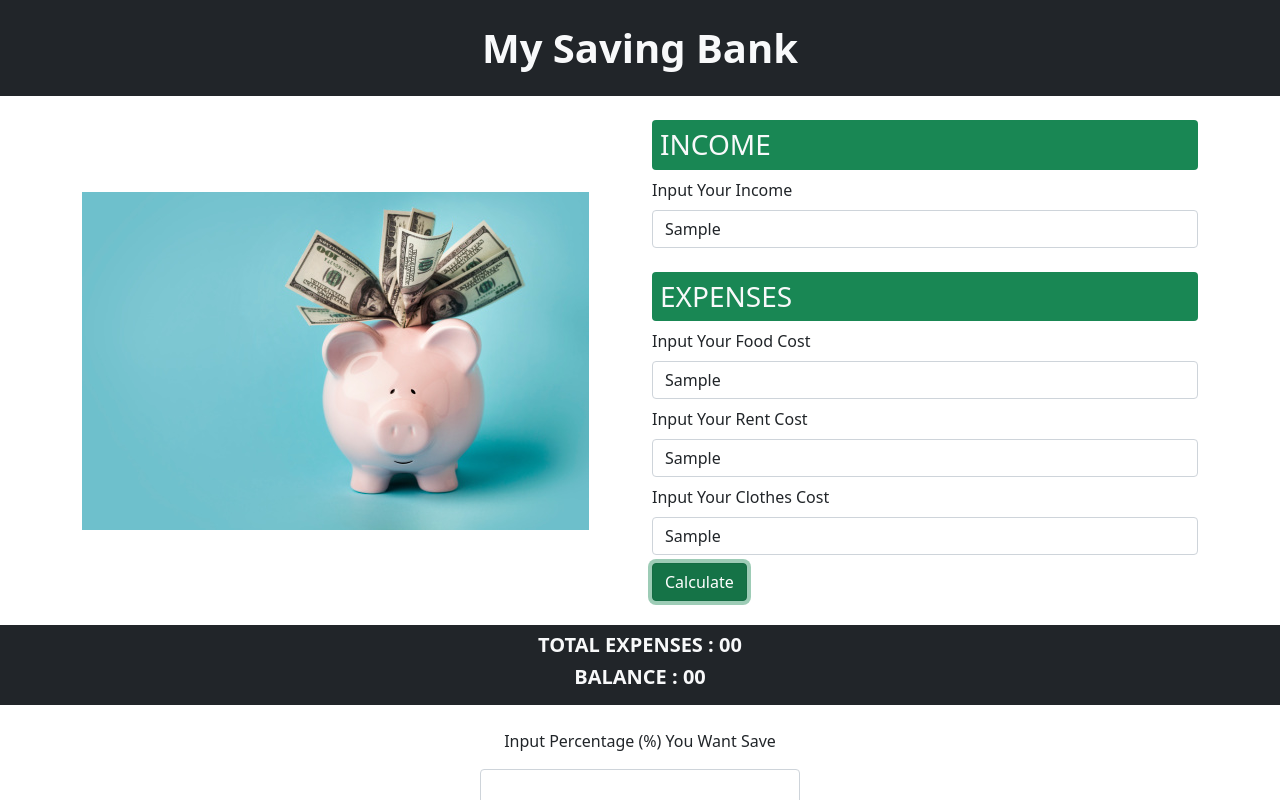
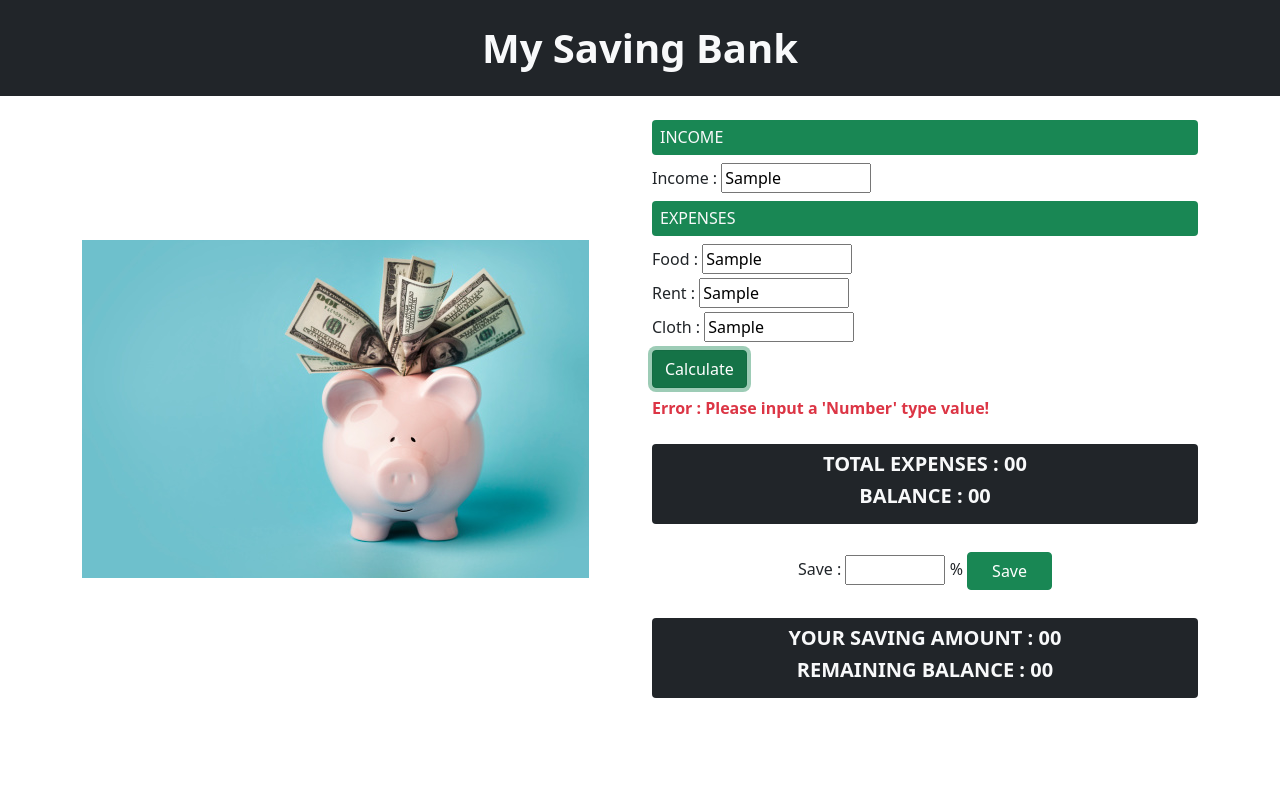
Before and after one commit to hrz07/money-master, a plain HTML site: page index.html in a window 1280 px wide. Both pictures are taken after typing "Sample", "Sample", "Sample", "Sample" into the empty fields and a click on the button "Calculate". Shown: the top 800 px of the page. Drawn offline with nearby package versions, Linux system fonts and the light colour scheme.

Commit message:
error handling message done

```diff
--- a/index.html
+++ b/index.html
@@ -2,19 +2,18 @@
 <html lang="en">
 
 <head>
-    <meta charset="UTF-8">
-    <meta http-equiv="X-UA-Compatible" content="IE=edge">
-    <meta name="viewport" content="width=device-width, initial-scale=1.0">
+    <meta charset="UTF-8" />
+    <meta http-equiv="X-UA-Compatible" content="IE=edge" />
+    <meta name="viewport" content="width=device-width, initial-scale=1.0" />
 
     <!-- bootstrap CDN -->
     <link href="https://cdn.jsdelivr.net/npm/bootstrap@5.1.3/dist/css/bootstrap.min.css" rel="stylesheet"
-        integrity="sha384-1BmE4kWBq78iYhFldvKuhfTAU6auU8tT94WrHftjDbrCEXSU1oBoqyl2QvZ6jIW3" crossorigin="anonymous">
+        integrity="sha384-1BmE4kWBq78iYhFldvKuhfTAU6auU8tT94WrHftjDbrCEXSU1oBoqyl2QvZ6jIW3" crossorigin="anonymous" />
 
     <title>My Saving Bank</title>
 </head>
 
 <body>
-
     <!-- heading section -->
     <header class="bg-dark">
         <div class="container">
@@ -22,74 +21,100 @@
         </div>
     </header>
 
-
     <!-- main section -->
 
     <main class="mt-4">
         <div class="container">
             <div class="row row-cols-md-2 align-items-center">
                 <div>
-                    <img class="img-fluid" src="./photos/save-money.jpeg" alt="money saving photo">
+                    <img class="img-fluid" src="./photos/save-money.jpeg" alt="money saving photo" />
                 </div>
                 <div>
                     <div>
-                        <div class="mb-4">
-                            <h3 class="bg-success text-light p-2 rounded">INCOME</h3>
-                            <label  class="form-label">Input Your Income</label>
-                            <input id="inputIncome" type="text" class="form-control">
+                        <div class="mb-1">
+                            <h6 class="bg-success text-light p-2 rounded">INCOME</h6>
+
+                            Income :
+                            <input style="width: 150px" id="inputIncome" type="text" class="d-inline"
+                                 />
                         </div>
-                        <div class="mb-2">
-                            <h3 class="bg-success text-light p-2 rounded">EXPENSES</h3>
-                            <label  class="form-label">Input Your Food Cost</label>
-                            <input id="foodInput" type="text" class="form-control">
+                        <div class="mb-1">
+                            <h6 class="bg-success text-light p-2 rounded mt-2">EXPENSES</h6>
+
+                            Food :
+                            <input style="width: 150px" id="foodInput" type="text"  />
                         </div>
-                        <div class="mb-2">
-                            <label class="form-label">Input Your Rent Cost</label>
-                            <input id="rentCost" type="text" class="form-control">
+                        <div class="mb-1">
+                            Rent :
+                            <input style="width: 150px" id="rentCost" type="text" class="d-inline"
+                                />
                         </div>
-                        <div class="mb-2">
-                            <label class="form-label">Input Your Clothes Cost</label>
-                            <input id="clothCost" type="text" class="form-control">
+                        <div class="mb-1">
+                            Cloth :
+                            <input style="width: 150px" id="clothCost" type="text" class="d-inline"
+                                />
                         </div>
 
-                        <button id="calculate-btn" class="btn btn-success">Calculate</button>
+                        <button id="calculate-btn" class="btn btn-success mt-1">
+                            Calculate
+                        </button>
+
+                        <!-- Error Message -->
+                        <p style="display: none" id="numberVarify" class="text-danger fw-bold mt-2">
+                            Error : Please input a 'Number' type value!
+                        </p>
+                        <p style="display: none" id="positiveVarify" class="text-danger fw-bold mt-2">
+                            Error : Please input a positive number!
+                        </p>
+                        <p style="display: none" id="incomeVarify" class="text-danger fw-bold mt-2">
+                            Error : Expenses can't be bigger than your income!
+                        </p>
+                    </div>
+
+                    <!-- calculation section -->
+
+                    <div>
+                        <div class="text-center mt-4 p-2 bg-dark text-light rounded">
+                            <h5 class="fw-bold">
+                                TOTAL EXPENSES : <span id="totalExpenses">00</span>
+                            </h5>
+                            <h5 class="fw-bold">BALANCE : <span id="balance">00</span></h5>
+                        </div>
+
+                        <div class="d-flex flex-column align-items-center mt-4">
+                            <div>
+                                Save :
+                                <input style="width: 100px" id="save" type="text" class="d-inline" />
+                                %
+                                <button id="saveBtn" class="btn btn-success px-4 my-1">
+                                    Save
+                                </button>
+                                <p style="display: none" id="saveVarify" class="text-danger fw-bold mt-2">
+                                    Error : You dont have enough money to save!
+                                </p>
+                            </div>
+                        </div>
+                        <div class="result text-center mt-4 p-2 bg-dark text-light rounded">
+                            <h5 class="fw-bold">
+                                YOUR SAVING AMOUNT : <span id="savingAmount">00</span>
+                            </h5>
+                            <h5 class="fw-bold">
+                                REMAINING BALANCE : <span id="remainingBalance">00</span>
+                            </h5>
+                        </div>
                     </div>
                 </div>
             </div>
         </div>
     </main>
 
-
-
-    <!-- calculation section -->
-
-    <div>
-        <div class="text-center mt-4 p-2 bg-dark text-light">
-            <h5 class="fw-bold">TOTAL EXPENSES : <span id="totalExpenses">00</span></h5>
-            <h5 class="fw-bold">BALANCE : <span id="balance">00</span></h5>
-        </div>
-
-        <div class="d-flex flex-column align-items-center mt-4">
-            <p for="exampleInputEmail1" class="text-center">Input Percentage (%) You Want Save</p>
-            <input id="save" type="text" class="form-control w-25">
-            <button id="saveBtn" class="btn btn-success px-4 my-1">Save</button>
-        </div>
-
-        <div class="result text-center mt-4 p-2 bg-dark text-light">
-            <h5 class="fw-bold">YOUR SAVING AMOUNT : <span id="savingAmount">00</span></h5>
-            <h5 class="fw-bold">REMAINING BALANCE : <span id="remainingBalance">00</span></h5>
-        </div>
-    </div>
-
-
-
     <!-- bootstrap CDN (script file)    -->
     <script src="https://cdn.jsdelivr.net/npm/bootstrap@5.1.3/dist/js/bootstrap.bundle.min.js"
         integrity="sha384-ka7Sk0Gln4gmtz2MlQnikT1wXgYsOg+OMhuP+IlRH9sENBO0LRn5q+8nbTov4+1p"
-        crossorigin="anonymous">
-    </script>
+        crossorigin="anonymous"></script>
 
     <!-- add js file -->
     <script src="./script.js"></script>
 </body>
+
 </html>
--- a/script.js
+++ b/script.js
@@ -1,5 +1,8 @@
+// initially set balance to 0
+
 let balance = 0;
 
+// a function for take input
 
 function inputFun(id) {
   let input = document.getElementById(id);
@@ -8,30 +11,39 @@ function inputFun(id) {
   return inputNumber;
 }
 
+// Event-Listener for calculate button
+
 document.getElementById("calculate-btn").addEventListener("click", () => {
   let income = inputFun("inputIncome");
   let foodCost = inputFun("foodInput");
   let rentCost = inputFun("rentCost");
   let clothCost = inputFun("clothCost");
 
+    if(isNaN(income) || isNaN(foodCost) || isNaN(rentCost) || isNaN(clothCost)){
 
-    if(isNaN(income) || isNaN(foodCost) || isNaN(rentCost) || isNaN(clothCost)){
-        console.log('wrong number');
+        document.getElementById('numberVarify').style.display = 'block';
+
     }else if(income<=0 || foodCost<0 || rentCost<0 || clothCost<0){
-        console.log('must be gether than 0')
+
+        document.getElementById('positiveVarify').style.display = 'block';
     }
     else{
         let totalExpenses = foodCost + rentCost + clothCost;
         balance = income - totalExpenses;
         if(totalExpenses > income){
-            console.log('total cost can not be bigger')
+            document.getElementById('incomeVarify').style.display = 'block';
         }else{
             document.getElementById("totalExpenses").innerText = totalExpenses;
             document.getElementById("balance").innerText = balance;
+
+            document.getElementById('numberVarify').style.display = 'none';
+            document.getElementById('positiveVarify').style.display = 'none';
+            document.getElementById('incomeVarify').style.display = 'none';
         }
     }
+});
 
-});
+// Event-Listener for save button
 
 document.getElementById('saveBtn').addEventListener('click',()=>{
     let income = inputFun("inputIncome");
@@ -43,6 +55,6 @@ document.getElementById('saveBtn').addEventListener('click',()=>{
         document.getElementById('savingAmount').innerText = savingAmount;
         document.getElementById('remainingBalance').innerText = remainingBalance;
     }else{
-        console.log('dhurrrrr')
+        document.getElementById('saveVarify').style.display = 'block';
     }
 })
```
